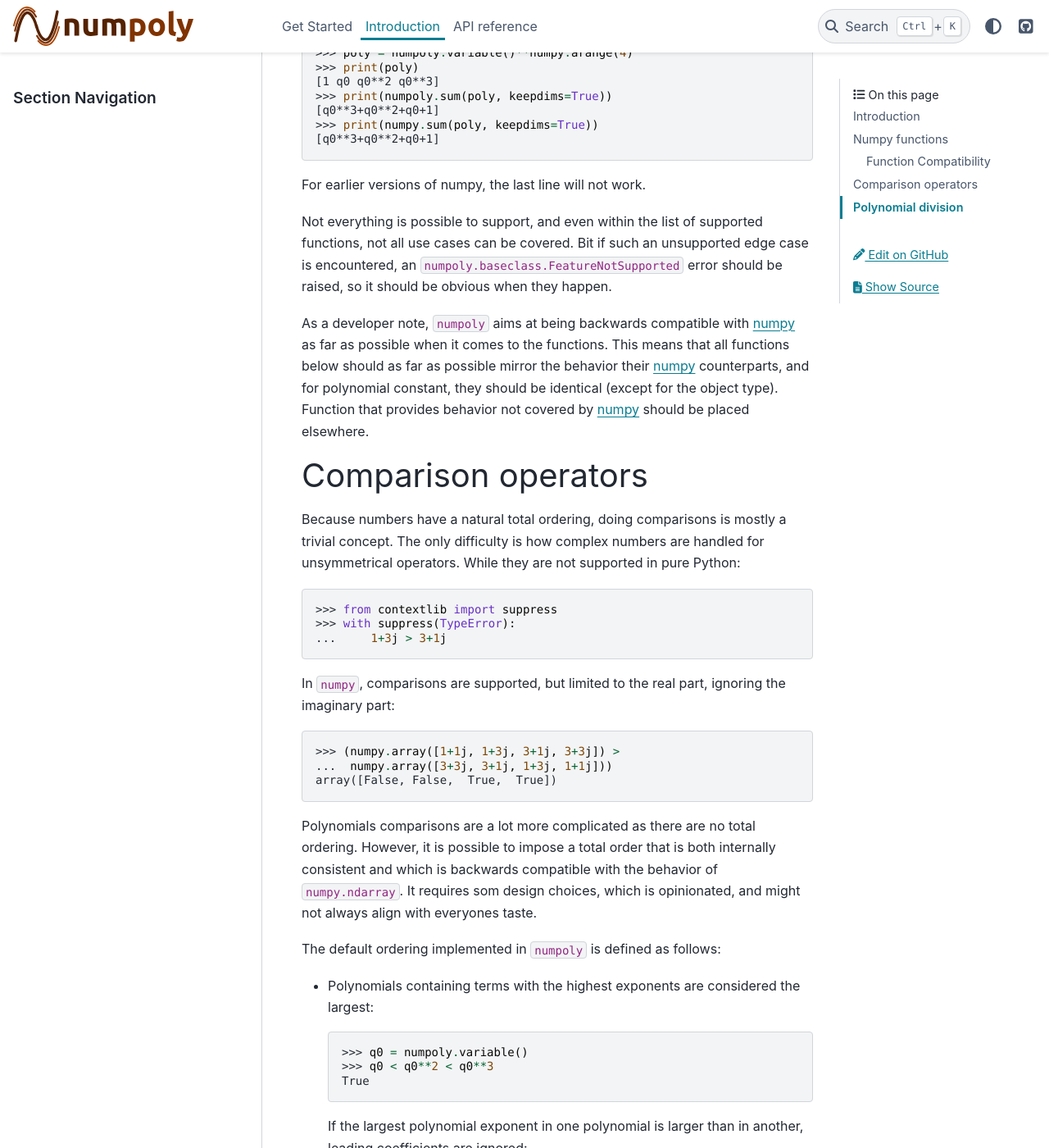
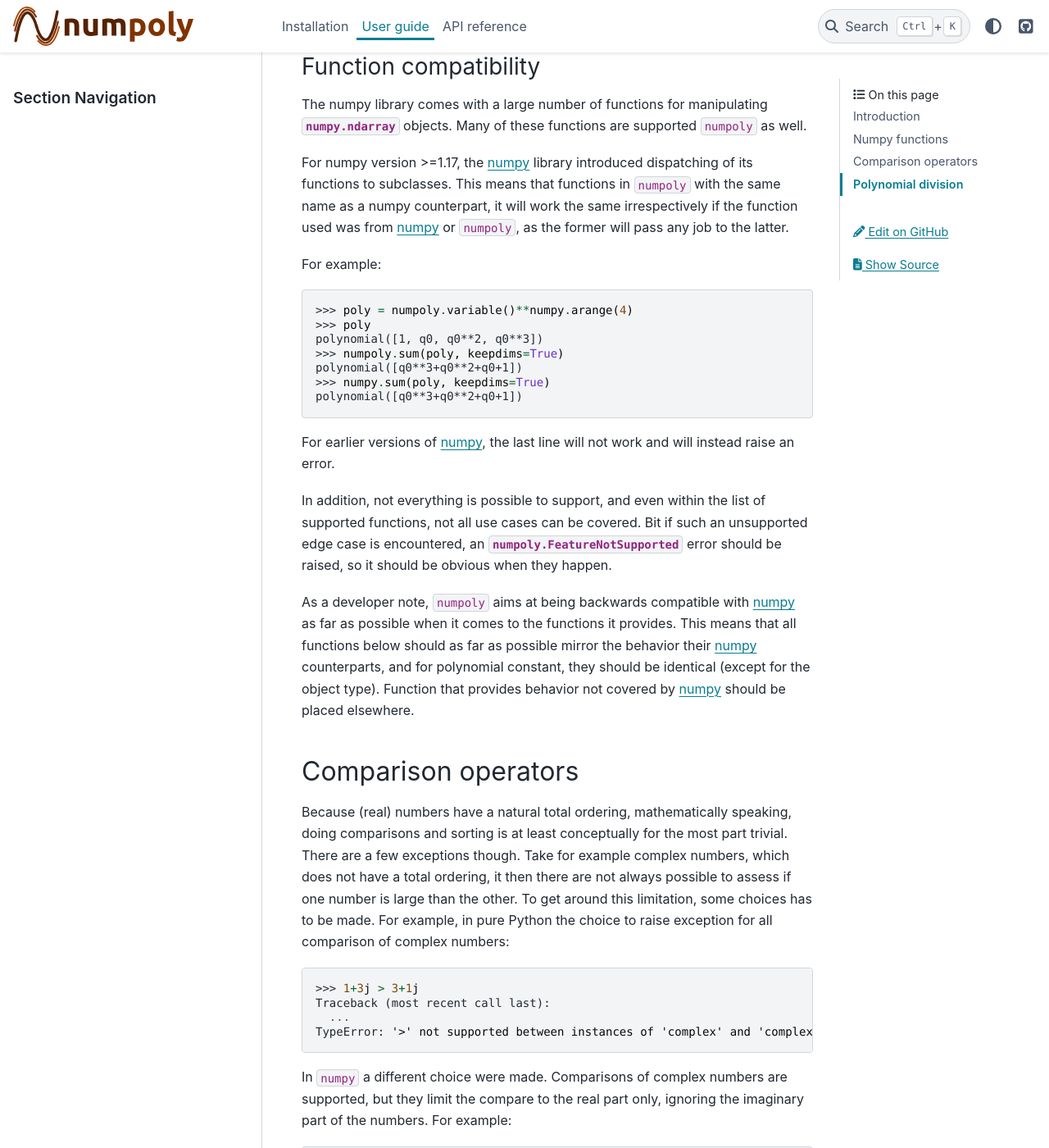
Before and after one commit to jonathf/numpoly, a Sphinx documentation site: the page built from docs/user_guide.rst, in a window 1280 px wide and 1400 px high, scrolled down 4007 px. Shown: the whole window at 82% size. Built offline with Sphinx 7.4.7 and the PyData theme 0.15.4, drawn with Linux system fonts in a browser that asks for light colours; some of the changed text lies outside the part shown.

Commit message:
fixing ndpoly autosummary template

```diff
--- /dev/null
+++ b/docs/.templates/ndpoly.rst
@@ -0,0 +1,38 @@
+{{ fullname | escape | underline}}
+
+.. currentmodule:: {{ module }}
+
+.. autoclass:: {{ objname }}
+
+   {% block methods %}
+   .. automethod:: __init__
+   .. automethod:: __call__
+
+   .. rubric:: Methods
+
+   .. autosummary::
+
+      ~ndpoly.from_attributes
+      ~ndpoly.isconstant
+      ~ndpoly.todict
+      ~ndpoly.tonumpy
+
+   {% endblock %}
+
+   {% block attributes %}
+   {% if attributes %}
+   .. rubric:: Attributes
+
+   .. autosummary::
+
+      ~ndpoly.coefficients
+      ~ndpoly.dtype
+      ~ndpoly.exponents
+      ~ndpoly.indeterminants
+      ~ndpoly.keys
+      ~ndpoly.names
+      ~ndpoly.values
+      ~ndpoly.KEY_OFFSET
+
+   {% endif %}
+   {% endblock %}
--- a/docs/get_started.rst
+++ b/docs/installation.rst
@@ -1,7 +1,7 @@
 .. _installation:
 
-Get Started
-===========
+Installation
+============
 
 Installation should be straight forward from `pip <https://pypi.org/>`_:
 
--- a/docs/user_guide.rst
+++ b/docs/user_guide.rst
@@ -1,5 +1,8 @@
+User guide
+==========
+
 Introduction
-============
+------------
 
 In `numpy`_ the concept of *array* is generalized to imply arrays of arbitrary
 dimension, overlapping with the concept of *scalars*, *matrices* and *tensors*.
@@ -37,6 +40,10 @@
     >>> expansion
     polynomial([1, q0, q1**2])
 
+Here :func:`numpoly.variable` creates to simple indeterminants, and the
+:func:`numpoly.polynomial` constructor joins an array of polynomials into a
+polynomial array, much like :func:`numpy.array` does for numerics in `numpy`_
+
 Another way to look at the polynomials is to keep the polynomial array as a
 single polynomial sum: A multivariate polynomial can in the case of ``numpoly``
 be defined as:
@@ -62,14 +69,16 @@
 This way of representing a polynomial also means that to uniquely defined a
 polynomial, we only need the three components:
 
-* ``coefficients`` -- the polynomial coefficients :math:`c_n` as
-  multi-dimensional arrays.
-* ``exponents`` -- the exponents :math:`k_{nd}` as a 2-dimensional matrix.
-* ``indeterminants`` -- the names of the variables, typically ``q0``, ``q1``,
-  etc.
+* :attr:`~numpoly.ndpoly.coefficients` -- the polynomial coefficients
+  :math:`c_n` as multi-dimensional arrays.
+* :attr:`~numpoly.ndpoly.exponents` -- the exponents :math:`k_{nd}` as a
+  2-dimensional matrix.
+* :attr:`~numpoly.ndpoly.indeterminants` -- the names of the variables,
+  typically ``q0``, ``q1``, etc.
 
-We can access these three defining properties directly from any ``numpoly``
-polynomials. For example, for a simple polynomial with scalar coefficients:
+We can access these three defining properties directly from any
+:class:`numpoly.ndpoly` polynomial. For example, for a simple polynomial with
+scalar coefficients:
 
 .. code:: python
 
@@ -94,12 +103,16 @@
 
 .. code:: python
 
-    >>> terms = coeff*numpoly.prod(indet**expon, -1)
+    >>> terms = coeff*numpoly.prod(indet**expon, axis=-1)
     >>> terms
     polynomial([-1, 4*q0, 3*q1])
     >>> poly = numpoly.sum(terms, axis=0)
     >>> poly
     polynomial(3*q1+4*q0-1)
+
+Here :func:`numpoly.prod` and :func:`numpoly.sum` is used analogous to their
+`numpy`_ counterparts :func:`numpy.prod` and :func:`numpy.sum` to multiply and
+add terms together over an axis.
 
 .. note::
 
@@ -115,12 +128,11 @@
 .. _numpy: https://numpy.org/doc/stable
 
 Numpy functions
-===============
+---------------
 
-The ``numpoly`` concept of arrays is taken from `numpy`_. But it goes a bit deeper
-than just inspiration. The base class
-:class:`numpoly.ndpoly` is a direct subclass of
-:class:`numpy.ndarray`:
+The ``numpoly`` concept of arrays is taken from `numpy`_. But it goes a bit
+deeper than just inspiration. The base class :class:`numpoly.ndpoly` is a
+direct subclass of :class:`numpy.ndarray`:
 
 .. code:: python
 
@@ -147,11 +159,11 @@
 
 And this works the other way around as well. If a polynomial is provided to the
 `numpy`_ function, it will behave the same way as if it was provided to the
-``numpoly`` equivalent. For example:
+``numpoly`` equivalent. So following the same example, we can use
+:func:`numpy.transpose` to transpose :class:`numpoly.ndpoly` polynomials:
 
 .. code:: python
 
-    >>> q0, q1 = numpoly.variable(2)
     >>> poly_array = numpoly.polynomial([[1, q0-1], [q1**2, 4]])
     >>> numpy.transpose(poly_array)
     polynomial([[1, q1**2],
@@ -174,8 +186,8 @@
     >>> poly([1, 2, 3])
     polynomial([q1**2-1, q1**2-2, q1**2-3])
 
-Function Compatibility
-----------------------
+Function compatibility
+~~~~~~~~~~~~~~~~~~~~~~
 
 The numpy library comes with a large number of functions for manipulating
 :class:`numpy.ndarray` objects. Many of these functions are supported
@@ -192,44 +204,51 @@
 .. code:: python
 
     >>> poly = numpoly.variable()**numpy.arange(4)
-    >>> print(poly)
-    [1 q0 q0**2 q0**3]
-    >>> print(numpoly.sum(poly, keepdims=True))
-    [q0**3+q0**2+q0+1]
-    >>> print(numpy.sum(poly, keepdims=True)) # doctest: +SKIP
-    [q0**3+q0**2+q0+1]
+    >>> poly
+    polynomial([1, q0, q0**2, q0**3])
+    >>> numpoly.sum(poly, keepdims=True)
+    polynomial([q0**3+q0**2+q0+1])
+    >>> numpy.sum(poly, keepdims=True)
+    polynomial([q0**3+q0**2+q0+1])
 
-For earlier versions of numpy, the last line will not work.
+For earlier versions of `numpy`_, the last line will not work and will instead
+raise an error.
 
-Not everything is possible to support, and even within the list of supported
-functions, not all use cases can be covered. Bit if such an unsupported edge
-case is encountered, an ``numpoly.baseclass.FeatureNotSupported`` error should
-be raised, so it should be obvious when they happen.
+In addition, not everything is possible to support, and even within the list of
+supported functions, not all use cases can be covered. Bit if such an
+unsupported edge case is encountered, an :class:`numpoly.FeatureNotSupported`
+error should be raised, so it should be obvious when they happen.
 
 As a developer note, ``numpoly`` aims at being backwards compatible with
-`numpy`_ as far as possible when it comes to the functions. This means that all
-functions below should as far as possible mirror the behavior their `numpy`_
-counterparts, and for polynomial constant, they should be identical (except for
-the object type). Function that provides behavior not covered by `numpy`_
-should be placed elsewhere.
+`numpy`_ as far as possible when it comes to the functions it provides. This
+means that all functions below should as far as possible mirror the behavior
+their `numpy`_ counterparts, and for polynomial constant, they should be
+identical (except for the object type). Function that provides behavior not
+covered by `numpy`_ should be placed elsewhere.
 
 .. _numpy: https://numpy.org/doc/stable
 
 Comparison operators
-====================
+--------------------
 
-Because numbers have a natural total ordering, doing comparisons is mostly a
-trivial concept. The only difficulty is how complex numbers are handled for
-unsymmetrical operators. While they are not supported in pure Python:
+Because (real) numbers have a natural total ordering, mathematically speaking,
+doing comparisons and sorting is at least conceptually for the most part
+trivial. There are a few exceptions though. Take for example complex numbers,
+which does not have a total ordering, it then there are not always possible to
+assess if one number is large than the other. To get around this limitation,
+some choices has to be made. For example, in pure Python the choice to raise
+exception for all comparison of complex numbers:
 
 .. code:: python
 
-    >>> from contextlib import suppress
-    >>> with suppress(TypeError):
-    ...     1+3j > 3+1j
+    >>> 1+3j > 3+1j
+    Traceback (most recent call last):
+      ...
+    TypeError: '>' not supported between instances of 'complex' and 'complex'
 
-In ``numpy``, comparisons are supported, but limited to the real part,
-ignoring the imaginary part:
+In ``numpy`` a different choice were made. Comparisons of complex numbers are
+supported, but they limit the compare to the real part only, ignoring the
+imaginary part of the numbers. For example:
 
 .. code:: python
 
@@ -237,13 +256,15 @@
     ...  numpy.array([3+3j, 3+1j, 1+3j, 1+1j]))
     array([False, False,  True,  True])
 
-Polynomials comparisons are a lot more complicated as there are no total
-ordering. However, it is possible to impose a total order that is both
-internally consistent and which is backwards compatible with the behavior of
-``numpy.ndarray``. It requires som design choices, which is opinionated, and
+Polynomials does not have a total ordering either, and imposing one requires
+many choices dealing with various edge cases. However, it is possible to impose
+a total order that is both internally consistent and which is backwards
+compatible with the behavior of
+``numpy.ndarray``. It requires some design choices, which are opinionated, and
 might not always align with everyones taste.
 
-The default ordering implemented in ``numpoly`` is defined as follows:
+With this in mind, the ordering implemented in ``numpoly`` is defined
+as follows:
 
 * Polynomials containing terms with the highest exponents are considered the
   largest:
@@ -287,6 +308,8 @@
     >>> 4*q0 < q0**2+3*q0 < q0**3+2*q0
     True
 
+  Here leading means the term in the polynomial that is the largest, as
+  defined by the rules here so far.
 
 * Polynomials of equal polynomial order are sorted reverse lexicographically:
 
@@ -435,19 +459,21 @@
 In ``numpy``, the "Python syntactic sugar" operators have the following
 behavior:
 
-* ``/`` is used for true division.
-* ``//`` is used for floor division.
-* ``%`` is used for remainder.
+* ``/`` is used for true division :func:`numpoly.true_divide`.
+* ``//`` is used for floor division :func:`numpoly.floor_divide`.
+* ``%`` is used for remainder :func:`numpoly.remainder`.
 * ``divmod`` is used for floor division and remainder in combination to save
-  computational cost.
+  computational cost through :func:`numpoly.divmod`.
 
 In ``numpoly``, which takes precedence if any of the values are of
-``numpoly.ndpoly`` objects, take the following behavior:
+:class:`numpoly.ndpoly` objects, take the following behavior:
 
-* ``/`` is used for polynomial division, which is backwards compatible with
-  ``numpy``.
-* ``//`` is still used for floor division as in ``numpy``, which is only
-  possible if divisor is a constant.
-* ``%`` is used for polynomial remainder, which is not backwards compatible.
-* ``divmod`` is used for polynomial division and remainder in combination to
-  save computation cost.
+* ``/`` is used for polynomial division :func:`numpoly.poly_divide`, which is
+  not compatible with `numpy`_.
+* ``//`` is still used for floor division :func:`numpoly.floor_divide` which is
+  compatible with `numpy`_, and only works if divisor is a constant.
+* ``%`` is used for polynomial remainder :func:`numpoly.poly_remainder`, which
+  is not backwards compatible.
+* ``divmod`` uses :func:`numpoly.poly_divmod` which is used to save computation
+  cost by doing :func:`numpoly.poly_divide` and :func:`numpoly.remainder` at
+  the same time.
--- a/pyproject.toml
+++ b/pyproject.toml
@@ -4,7 +4,7 @@
 
 [tool.poetry]
 name = "numpoly"
-version = "1.0.8"
+version = "1.0.9"
 description = "Polynomials as a numpy datatype"
 license = "BSD-2-Clause"
 authors = ["Jonathan Feinberg"]
```
Also changed, not shown: other parts of docs/user_guide.rst (+13 -12 lines), README.rst (+5 -48 lines), docs/index.rst (+55 -13 lines), docs/reference.rst (+71 -25 lines), 2 other files.
